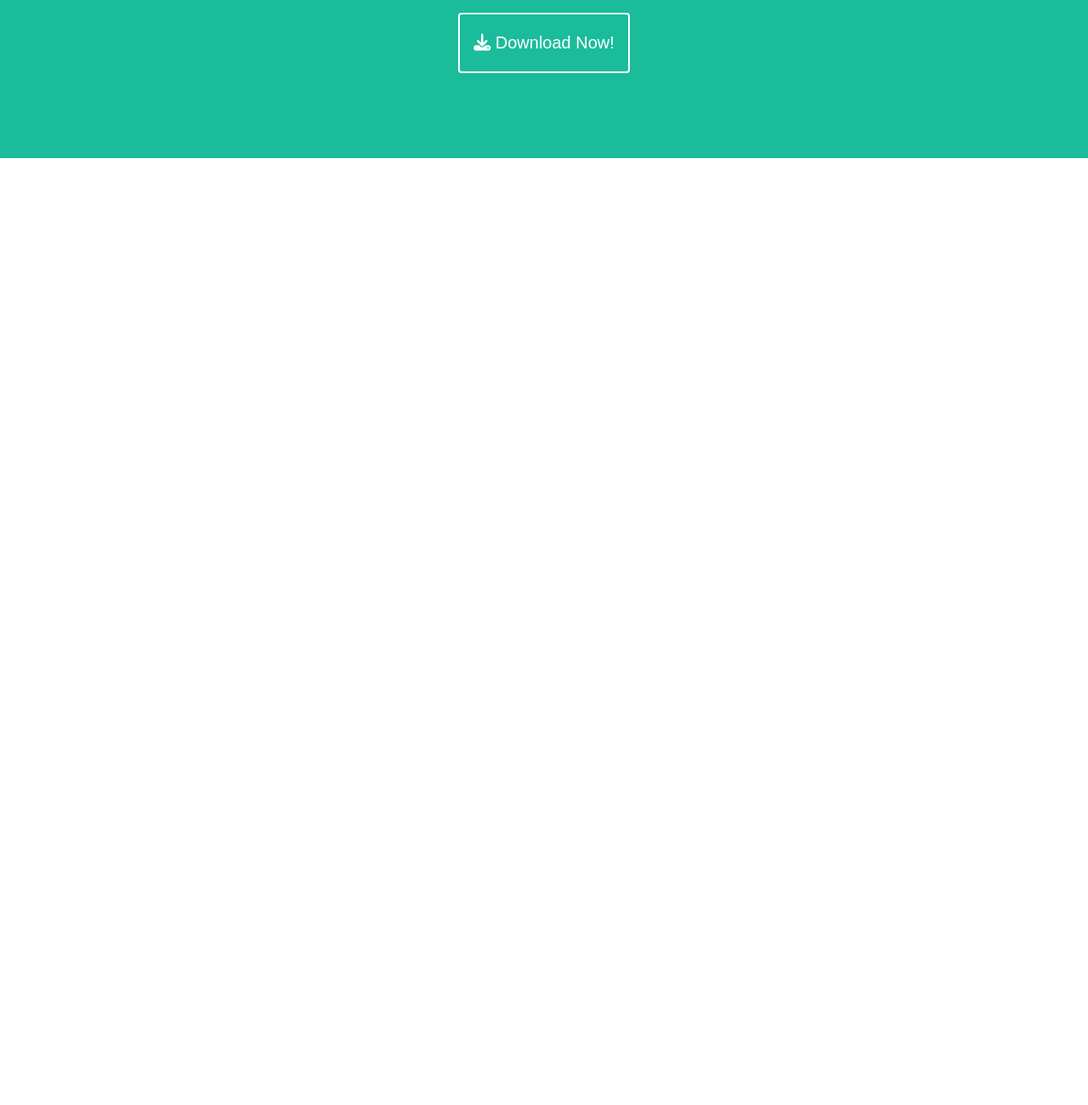
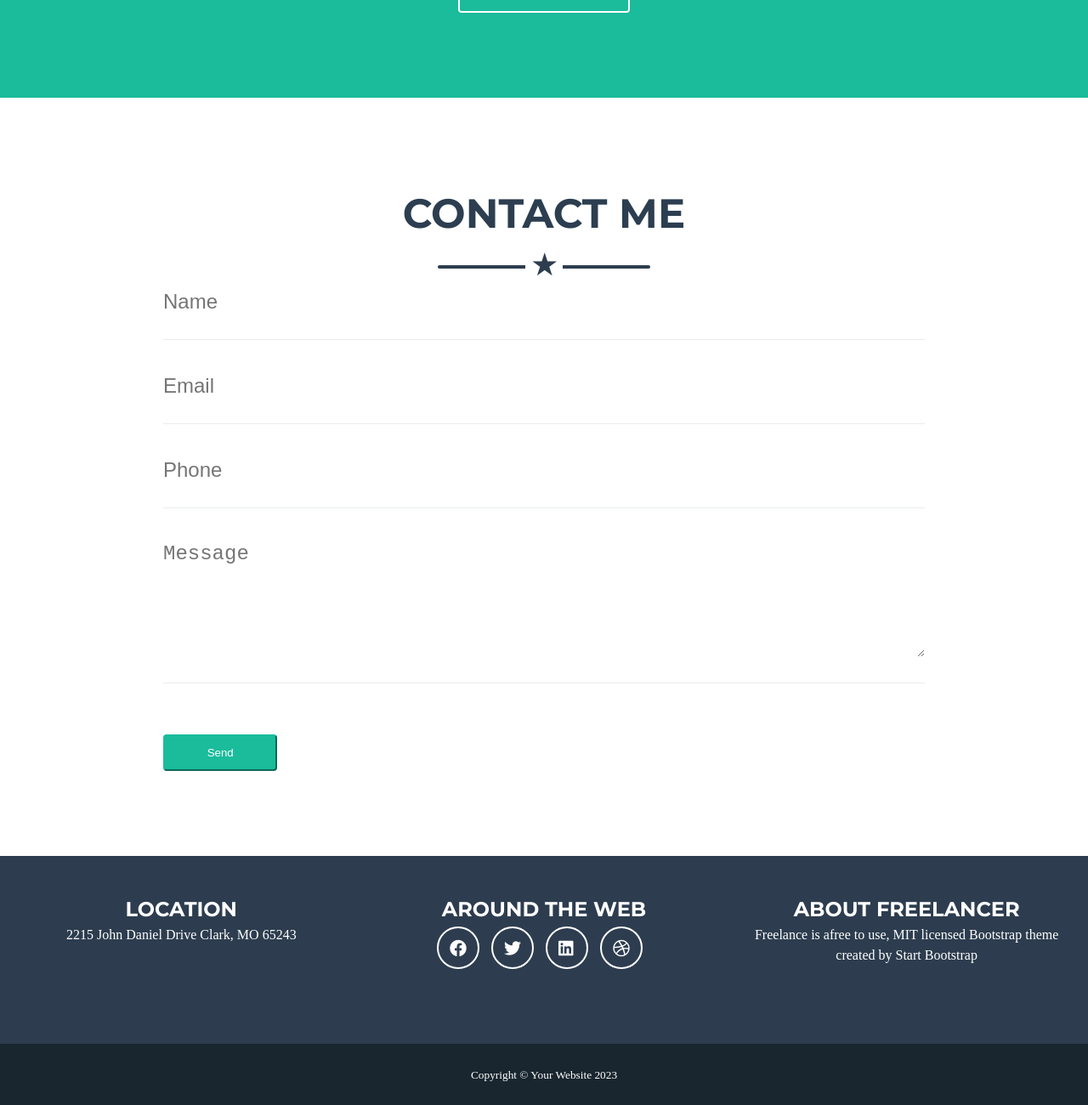
Before and after one commit to YildizGokhan/Start_Boostrap, a plain HTML site: page index.html in a window 1280 px wide. Shown: the part 2077-3377 px from the top of the page at 85% size. Before the commit the page ends 2263 px from the top, so only its background shows below. Drawn offline with Linux system fonts and the light colour scheme.

Commit message:
desktop creation was completed successfully

```diff
--- a/index.html
+++ b/index.html
@@ -132,9 +132,7 @@
         </div>
         </div>
 
-        <button class="btn btn-primary">
-            Send
-        </button>
+
     </section>
 
     <section id="about">
@@ -150,11 +148,74 @@
                 <p class="text">You can create your own custom avatar for the masthead, change the icon in the dividers, and add your email address the contact form to make if fully functional!</p>
             </div>
         </div>
-        <button class="btn btn-outline">
+        <button class="btn btn-outline btn-large">
             <i class="fa-solid fa-download"></i>
             Download Now!
         </button>
     </section>
+    <section id="contact">
+        <div class="container2">
+            <h2 class="text-uppercase">
+                CONTACT ME
+            </h2>
+            <hr class="star-dark">
+            <form id="contact-form">
+                <div class="form-group">
+                    <input type="text" id="name" placeholder="Name">
+
+                </div>
+                <div class="form-group">
+                    <input type="email" id="email" placeholder="Email">
+
+                </div>
+                <div class="form-group">
+                    <input type="tel" id="phone" placeholder="Phone">
+
+                </div>
+                <div class="form-group">
+                   <textarea  id="message" rows="5" placeholder="Message"></textarea>
+
+                </div>
+                <button class="btn btn-primary">
+                    Send
+                </button>
+            </form>
+        </div>
+    </section>
+    <footer>
+        <div class="container3">
+            <div class="col">
+                <h4 class="text-uppercase">Location</h4>
+                <p>2215 John Daniel Drive Clark, MO 65243</p>
+            </div>
+            <div class="col">
+                <h4 class="text-uppercase">Around the web</h4>
+                <ul class="social-btn">
+                    <li>
+                        <button class="btn btn-outline btn-social"><i class="fa-brands fa-facebook"></i></button>
+                    </li>
+                    <li>
+                        <button class="btn btn-outline btn-social"><i class="fa-brands fa-twitter"></i></button>
+                    </li>
+                    <li>
+                        <button class="btn btn-outline btn-social"><i class="fa-brands fa-linkedin"></i></button>
+                    </li>
+                    <li>
+                        <button class="btn btn-outline btn-social"><i class="fa-brands fa-dribbble"></i></button>
+                    </li>
+                </ul>
+            </div>
+            <div class="col">
+                <h4 class="text-uppercase">about freelancer</h4>
+                <p>Freelance is afree to use, MIT licensed Bootstrap theme created by Start Bootstrap</p>
+            </div>
+        </div>
+    </footer>
+    <div class="copyright">
+        <div class="container4">
+            <small> Copyright &#169; Your Website 2023</small>
+        </div>
+    </div>
 </body>
 
 </html>
--- a/style.css
+++ b/style.css
@@ -160,9 +160,12 @@ hr.star-dark {
 }
 
 
+.btn-large{
+    font-size: 2rem;
+    padding: 2.2rem 1.6rem;
+}
 .btn{
     margin-top: 2rem;
-    font-size: 2rem;
     font-weight: 400;
     display: inline-block;
     border-radius: 0.4rem;
@@ -186,12 +189,22 @@ hr.star-dark {
     border-color: #1abc9b;
     padding: 1.2rem 1rem;
     color: white;
+    width: 15%;
+    justify-items: center;
 }
 
 .btn-primary:hover{
     background-color: #128f76;
     border-color: #128f76;
 
+}
+
+.btn-social {
+    width: 5rem;
+    height: 5rem;
+    border-radius: 50%;
+    font-size: 2rem;
+    line-height: 2rem;
 }
 
 section {
@@ -294,5 +307,104 @@ section {
     width: 60%;
 }
 .left .text {
-    margin-left: 16rem;
+    margin-left: 43%;
 }
+
+/* Contact */
+/* Contact */
+/* Contact */
+
+.container2{
+
+    justify-content: center;
+    text-align: center;
+}
+
+#contact h2{
+    font-size: 4.8rem;
+    color: #2c3e50;
+}
+
+#contact-form{
+    width: 70%;
+    margin: 0 auto;
+    display: flex;
+    flex-direction: column;
+    justify-content: left;
+    text-align: left;
+
+}
+
+.form-group{
+    border-bottom: 1px solid #e9ecef;
+    padding-bottom: 3rem;
+    margin-bottom: 4rem;
+}
+
+.form-group input, .form-group textarea{
+    border: none;
+    width: 100%;
+    display: block;
+    font-size: 2.4rem;
+}
+
+.form-group input:focus{
+    outline: 0;
+}
+
+.form-group textarea:focus{
+    outline: 0;
+}
+
+/* Footer */
+/* Footer */
+/* Footer */
+
+footer{
+    padding-top: 6rem;
+    padding-bottom: 6rem;
+    background-color: #2d3d4f;
+    color: white;
+    text-align: center;
+
+}
+
+.container3{
+    display: flex;
+    justify-content: space-around;
+    align-items:  flex-start;
+    margin-top: -3.5rem;
+}
+footer h4{
+    font-size: 2.4rem;
+    margin-top: 1rem;
+}
+
+.social-btn{
+    list-style-type: none;
+
+}
+
+.social-btn li{
+    display: inline-block;
+    margin-right: 1rem;
+    align-items: flex-start;
+    position: relative;
+    top: -1.8rem;
+
+}
+
+
+.social-btn li i{
+    position: relative;
+    top: -0.8rem;
+    left: -0.3rem;
+}
+
+.copyright{
+    background-color: #19262f;
+    padding-top: 2.4rem;
+    padding-bottom: 2.4rem;
+    color: white;
+    text-align: center;
+}
```
